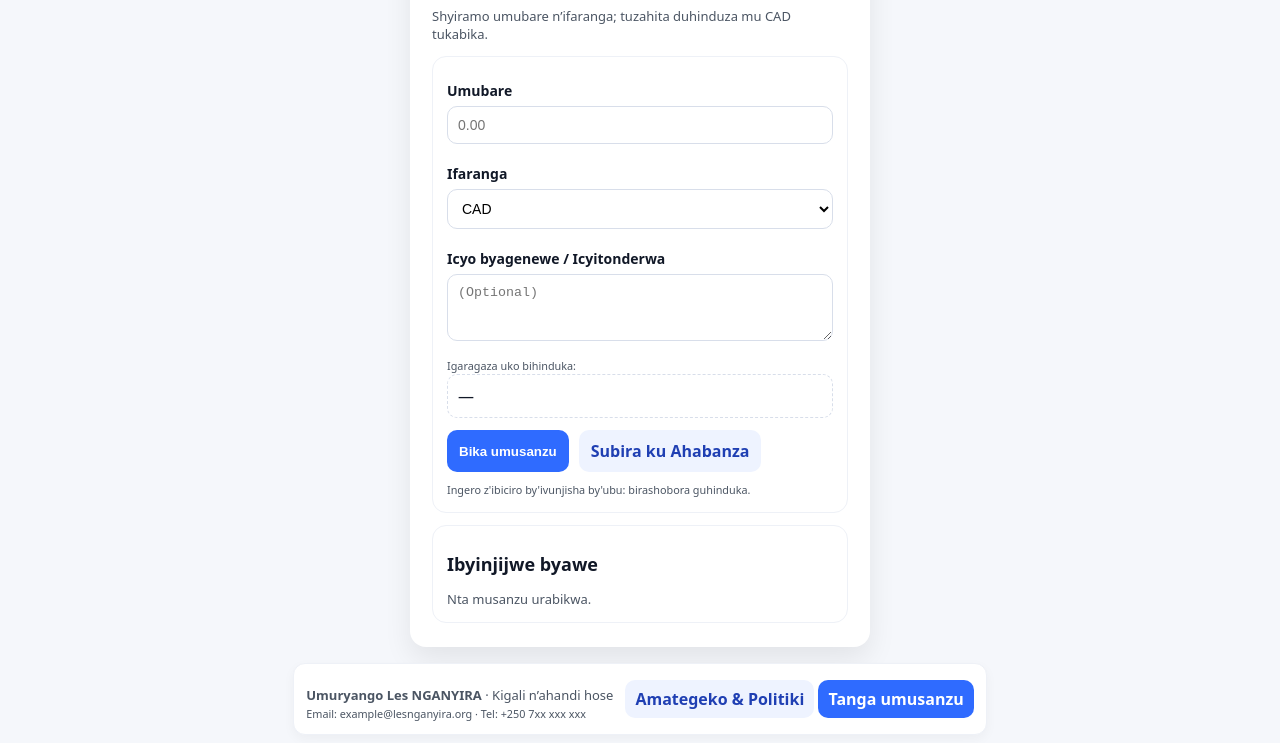
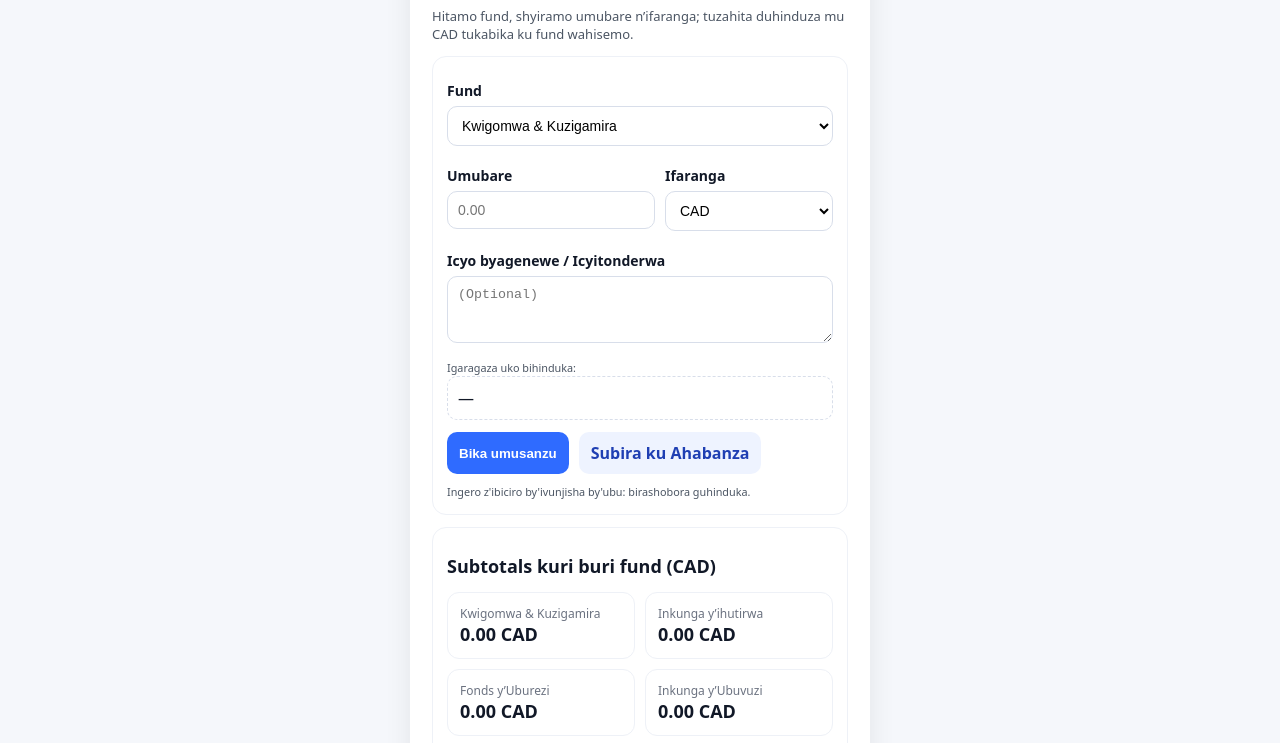
Before and after one commit to lesNGANYIRA/LesNGANYIRA, a plain HTML site: page contribute.html in a window 1280 px wide. Shown: the part 206-949 px from the top of the page. Drawn offline with Linux system fonts and the light colour scheme; sample sign-in values are in the browser's storage.

Commit message:
Update contribute.html

```diff
--- a/contribute.html
+++ b/contribute.html
@@ -7,7 +7,7 @@
   <link rel="stylesheet" href="style.css"/>
   <style>
     .lang-select { padding:8px 10px; border-radius:8px; border:1px solid #d8deea; background:#fff; }
-    .grid { display:grid; gap:12px; grid-template-columns: repeat(auto-fit,minmax(220px,1fr)); }
+    .grid { display:grid; gap:12px; grid-template-columns: repeat(auto-fit,minmax(260px,1fr)); }
     .card { background:#fff; border:1px solid #eef1f7; border-radius:14px; padding:14px; }
     .row { display:flex; gap:10px; flex-wrap:wrap; }
     label { display:block; font-weight:600; margin-bottom:6px; }
@@ -18,6 +18,10 @@
     table.simple th, table.simple td { padding:8px; border-bottom:1px solid #eef1f7; text-align:left; }
     .btn { padding:10px 12px; border-radius:10px; background: var(--accent); color:#fff; text-decoration:none; font-weight:600; border:0; cursor:pointer; }
     .btn.secondary { background:#eef3ff; color:#1f3fb3; }
+    .kpi-grid { display:grid; gap:10px; grid-template-columns: repeat(auto-fit,minmax(180px,1fr)); }
+    .kpi { background:#fff; border:1px solid #eef1f7; border-radius:12px; padding:12px; }
+    .kpi .lbl { font-size:12px; color:#6b7280; }
+    .kpi .val { font-size:18px; font-weight:700; }
   </style>
 </head>
 <body>
@@ -41,7 +45,7 @@
 
   <div class="auth-card" style="margin-top:16px;">
     <h1 data-i18n="page.h1">Tanga umusanzu</h1>
-    <p class="muted" data-i18n="page.lead">Shyiramo umubare n’ifaranga; tuzahita duhinduza mu CAD tukabika.</p>
+    <p class="muted" data-i18n="page.lead">Hitamo fund, shyiramo umubare n’ifaranga; tuzahita duhinduza mu CAD tukabika ku fund wahisemo.</p>
 
     <div class="grid">
       <!-- Form -->
@@ -49,11 +53,22 @@
         <div id="okMsg" class="success" role="status" aria-live="polite" data-i18n="form.ok">Byacungiwe neza!</div>
 
         <div class="row">
-          <div style="flex:1 1 180px; min-width:220px;">
+          <div style="flex:1 1 220px; min-width:220px;">
+            <label for="fund" data-i18n="form.fund">Fund</label>
+            <select id="fund">
+              <option value="savings" data-i18n="fund.savings">Kwigomwa & Kuzigamira</option>
+              <option value="emergency" data-i18n="fund.emergency">Inkunga y’ihutirwa</option>
+              <option value="education" data-i18n="fund.education">Fonds y’Uburezi</option>
+              <option value="health" data-i18n="fund.health">Inkunga y’Ubuvuzi</option>
+              <option value="events" data-i18n="fund.events">Inkunga y’ibirori</option>
+              <option value="projects" data-i18n="fund.projects">Imishinga y’iterambere</option>
+            </select>
+          </div>
+          <div style="flex:1 1 180px; min-width:180px;">
             <label for="amount" data-i18n="form.amount">Umubare</label>
             <input id="amount" type="number" inputmode="decimal" placeholder="0.00" step="0.01" />
           </div>
-          <div style="flex:1 1 140px; min-width:180px;">
+          <div style="flex:1 1 140px; min-width:160px;">
             <label for="currency" data-i18n="form.currency">Ifaranga</label>
             <select id="currency">
               <option value="CAD">CAD</option>
@@ -74,9 +89,7 @@
 
         <div style="margin-top:10px;">
           <div class="muted"><small data-i18n="form.preview">Igaragaza uko bihinduka:</small></div>
-          <div id="preview" class="card" style="padding:10px; border-radius:10px; border:1px dashed #d8deea;">
-            —
-          </div>
+          <div id="preview" class="card" style="padding:10px; border-radius:10px; border:1px dashed #d8deea;">—</div>
         </div>
 
         <div class="row" style="margin-top:12px;">
@@ -89,8 +102,16 @@
         </div>
       </div>
 
+      <!-- Per-fund subtotals -->
+      <div class="card">
+        <h2 data-i18n="totals.title">Subtotals kuri buri fund (CAD)</h2>
+        <div class="kpi-grid" id="fundTotals">
+          <!-- JS will inject cards per fund -->
+        </div>
+      </div>
+
       <!-- Recent list -->
-      <div class="card">
+      <div class="card" style="grid-column: 1 / -1;">
         <h2 data-i18n="list.title">Ibyinjijwe byawe</h2>
         <div id="recentList" class="muted">—</div>
       </div>
@@ -124,43 +145,40 @@
     function setContribs(db){ localStorage.setItem("lng_contribs", JSON.stringify(db)); }
     function fmtMoney(n){ return new Intl.NumberFormat(undefined,{minimumFractionDigits:2,maximumFractionDigits:2}).format(n); }
 
-    // ===== Exchange rates (example static) → CAD =====
-    // Hindura hano niba ushaka kuvanaho/kuvugurura intoki
-    const RATES_TO_CAD = {
-      CAD: 1,
-      USD: 1.34, // 1 USD ≈ 1.34 CAD (sample)
-      EUR: 1.45, // 1 EUR ≈ 1.45 CAD (sample)
-      GBP: 1.70, // 1 GBP ≈ 1.70 CAD (sample)
-      RWF: 0.0011 // 1 RWF ≈ 0.0011 CAD (sample)
-    };
+    // Exchange rates → CAD (samples)
+    const RATES_TO_CAD = { CAD:1, USD:1.34, EUR:1.45, GBP:1.70, RWF:0.0011 };
 
     const amountEl = document.getElementById("amount");
     const currencyEl = document.getElementById("currency");
     const noteEl = document.getElementById("note");
+    const fundEl = document.getElementById("fund");
     const previewEl = document.getElementById("preview");
     const okMsg = document.getElementById("okMsg");
 
     function renderPreview(){
       const amt = parseFloat(amountEl.value || "0");
       const cur = currencyEl.value;
+      const fund = labelOfFund(fundEl.value);
       if (!amt || amt <= 0) { previewEl.textContent = "—"; return; }
-      const rate = RATES_TO_CAD[cur] || 1;
-      const cad = amt * rate;
-      previewEl.textContent = `${fmtMoney(amt)} ${cur}  →  ${fmtMoney(cad)} CAD`;
+      const cad = amt * (RATES_TO_CAD[cur] || 1);
+      previewEl.textContent = `${fund}: ${fmtMoney(amt)} ${cur}  →  ${fmtMoney(cad)} CAD`;
     }
     amountEl.addEventListener("input", renderPreview);
     currencyEl.addEventListener("change", renderPreview);
+    fundEl.addEventListener("change", renderPreview);
 
     // Save contribution
     document.getElementById("saveBtn").addEventListener("click", () => {
       const amt = parseFloat(amountEl.value || "0");
       const cur = currencyEl.value;
+      const fund = fundEl.value;
       if (!amt || amt <= 0) { amountEl.focus(); return; }
       const cad = (RATES_TO_CAD[cur] || 1) * amt;
 
       const db = getContribs();
       db[email] = db[email] || [];
       db[email].push({
+        fund,                    // <— twongeyemo fund
         amountOriginal: amt,
         currency: cur,
         amountCAD: cad,
@@ -172,31 +190,62 @@
       okMsg.style.display = "block";
       renderPreview();
       renderList();
+      renderFundTotals();
       amountEl.value = "";
       noteEl.value = "";
       setTimeout(()=> okMsg.style.display = "none", 1800);
     });
+
+    // Per-fund totals
+    const FUNDS = ["savings","emergency","education","health","events","projects"];
+    function labelOfFund(code){
+      const L = TR[langSel.value];
+      const map = {
+        savings: L["fund.savings"],
+        emergency: L["fund.emergency"],
+        education: L["fund.education"],
+        health: L["fund.health"],
+        events: L["fund.events"],
+        projects: L["fund.projects"]
+      };
+      return map[code] || code;
+    }
+
+    function renderFundTotals(){
+      const db = getContribs(); const rows = (db[email]||[]);
+      const totals = FUNDS.reduce((o,k)=> (o[k]=0, o), {});
+      rows.forEach(r => { totals[r.fund||"savings"] += Number(r.amountCAD)||0; });
+      const wrap = document.getElementById("fundTotals");
+      let html = "";
+      FUNDS.forEach(k=>{
+        html += `<div class="kpi">
+          <div class="lbl">${labelOfFund(k)}</div>
+          <div class="val">${fmtMoney(totals[k])} CAD</div>
+        </div>`;
+      });
+      wrap.innerHTML = html;
+    }
 
     // Recent list
     function renderList(){
       const db = getContribs();
       const rows = (db[email] || []).slice().reverse();
       const box = document.getElementById("recentList");
-      if (!rows.length) {
-        box.innerHTML = `<span data-i18n="list.empty">${TR[langSel.value]["list.empty"]}</span>`;
-        return;
-      }
+      const L = TR[langSel.value];
+      if (!rows.length) { box.textContent = L["list.empty"]; return; }
       let html = '<div style="overflow:auto;"><table class="simple">';
       html += `<thead><tr>
-          <th>${TR[langSel.value]["tbl.date"]}</th>
-          <th>${TR[langSel.value]["tbl.original"]}</th>
-          <th>${TR[langSel.value]["tbl.cad"]}</th>
-          <th>${TR[langSel.value]["tbl.note"]}</th>
+          <th>${L["tbl.date"]}</th>
+          <th>${L["tbl.fund"]}</th>
+          <th>${L["tbl.original"]}</th>
+          <th>${L["tbl.cad"]}</th>
+          <th>${L["tbl.note"]}</th>
         </tr></thead><tbody>`;
-      rows.slice(0,10).forEach(r=>{
+      rows.slice(0,12).forEach(r=>{
         const d = new Date(r.at).toLocaleString();
         html += `<tr>
           <td>${d}</td>
+          <td>${labelOfFund(r.fund||"savings")}</td>
           <td>${fmtMoney(r.amountOriginal)} ${r.currency}</td>
           <td>${fmtMoney(r.amountCAD)} CAD</td>
           <td>${r.note || ""}</td>
@@ -213,8 +262,15 @@
         title:"Les NGANYIRA — Tanga umusanzu",
         "nav.home":"Ahabanza","nav.about":"Ibyerekeye","nav.services":"Serivisi","nav.contribute":"Tanga umusanzu","nav.terms":"Amategeko & Politiki","nav.logout":"Sohoka",
         "page.h1":"Tanga umusanzu",
-        "page.lead":"Shyiramo umubare n’ifaranga; tuzahita duhinduza mu CAD tukabika.",
+        "page.lead":"Hitamo fund, shyiramo umubare n’ifaranga; tuzahita duhinduza mu CAD tukabika ku fund wahisemo.",
         "form.ok":"Byacungiwe neza!",
+        "form.fund":"Fund",
+        "fund.savings":"Kwigomwa & Kuzigamira",
+        "fund.emergency":"Inkunga y’ihutirwa",
+        "fund.education":"Fonds y’Uburezi",
+        "fund.health":"Inkunga y’Ubuvuzi",
+        "fund.events":"Inkunga y’ibirori",
+        "fund.projects":"Imishinga y’iterambere",
         "form.amount":"Umubare",
         "form.currency":"Ifaranga",
         "form.note":"Icyo byagenewe / Icyitonderwa",
@@ -222,9 +278,11 @@
         "form.save":"Bika umusanzu",
         "form.backHome":"Subira ku Ahabanza",
         "form.ratesHint":"Ingero z'ibiciro by'ivunjisha by'ubu: birashobora guhinduka.",
+        "totals.title":"Subtotals kuri buri fund (CAD)",
         "list.title":"Ibyinjijwe byawe",
         "list.empty":"Nta musanzu urabikwa.",
         "tbl.date":"Itariki",
+        "tbl.fund":"Fund",
         "tbl.original":"Byatangirijweho",
         "tbl.cad":"Mu CAD",
         "tbl.note":"Ibisobanuro",
@@ -235,18 +293,27 @@
         title:"Les NGANYIRA — Make a Contribution",
         "nav.home":"Home","nav.about":"About","nav.services":"Services","nav.contribute":"Make a Contribution","nav.terms":"Terms & Policies","nav.logout":"Log out",
         "page.h1":"Make a Contribution",
-        "page.lead":"Enter an amount and currency; we convert to CAD and save it.",
+        "page.lead":"Choose a fund, enter amount and currency; we convert to CAD and save to that fund.",
         "form.ok":"Saved successfully!",
+        "form.fund":"Fund",
+        "fund.savings":"Saving & Contributions",
+        "fund.emergency":"Emergency Support",
+        "fund.education":"Education Fund",
+        "fund.health":"Health Support",
+        "fund.events":"Events Support",
+        "fund.projects":"Development Projects",
         "form.amount":"Amount",
         "form.currency":"Currency",
         "form.note":"Purpose / Note",
         "form.preview":"Conversion preview:",
         "form.save":"Save contribution",
         "form.backHome":"Back to Home",
-        "form.ratesHint":"Sample exchange rates for now; they may change.",
+        "form.ratesHint":"Sample exchange rates; may change.",
+        "totals.title":"Per-fund subtotals (CAD)",
         "list.title":"Your contributions",
         "list.empty":"No contributions yet.",
         "tbl.date":"Date",
+        "tbl.fund":"Fund",
         "tbl.original":"Original",
         "tbl.cad":"In CAD",
         "tbl.note":"Note",
@@ -257,18 +324,27 @@
         title:"Les NGANYIRA — Faire une contribution",
         "nav.home":"Accueil","nav.about":"À propos","nav.services":"Services","nav.contribute":"Faire une contribution","nav.terms":"Conditions & Politiques","nav.logout":"Déconnexion",
         "page.h1":"Faire une contribution",
-        "page.lead":"Saisissez un montant et une devise ; nous convertissons en CAD et l’enregistrons.",
+        "page.lead":"Choisissez un fonds, saisissez le montant et la devise ; nous convertissons en CAD et l’enregistrons dans ce fonds.",
         "form.ok":"Enregistré avec succès !",
+        "form.fund":"Fonds",
+        "fund.savings":"Épargne & Contributions",
+        "fund.emergency":"Soutien d’urgence",
+        "fund.education":"Fonds Éducation",
+        "fund.health":"Soutien Santé",
+        "fund.events":"Soutien Événements",
+        "fund.projects":"Projets de développement",
         "form.amount":"Montant",
         "form.currency":"Devise",
         "form.note":"Objet / Note",
         "form.preview":"Aperçu de conversion :",
-        "form.save":"Enregistrer la contribution",
+        "form.save":"Enregistrer",
         "form.backHome":"Retour à l’accueil",
         "form.ratesHint":"Taux de change d’exemple ; susceptibles d’évoluer.",
+        "totals.title":"Sous-totaux par fonds (CAD)",
         "list.title":"Vos contributions",
-        "list.empty":"Aucune contribution pour l’instant.",
+        "list.empty":"Aucune contribution.",
         "tbl.date":"Date",
+        "tbl.fund":"Fonds",
         "tbl.original":"Original",
         "tbl.cad":"En CAD",
         "tbl.note":"Note",
@@ -285,9 +361,9 @@
       document.title = dict["title"] || "Les NGANYIRA — Contribution";
       document.documentElement.setAttribute("lang", lang);
       localStorage.setItem("lng_lang", lang);
-      // refresh dynamic list headers/placeholders
       renderPreview();
       renderList();
+      renderFundTotals();
     }
 
     const langSel = document.getElementById("langSel");
@@ -299,6 +375,7 @@
     // Initial render
     renderPreview();
     renderList();
+    renderFundTotals();
   </script>
 </body>
 </html>
```
